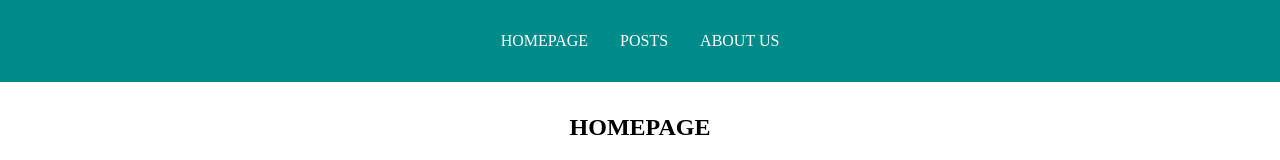
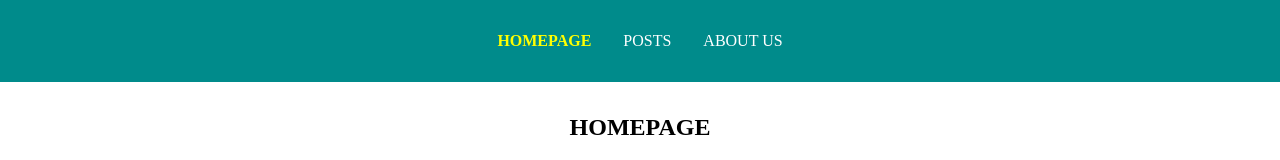
Before and after one commit to leonardo-guglielmini/react-router, a React (Vite) app: page / in a window 1280 px wide. Shown: the top 160 px of the page. Built offline with nearby package versions, Linux system fonts and the light colour scheme.

Commit message:
ADD navlink active style

```diff
--- a/src/index.css
+++ b/src/index.css
@@ -16,3 +16,8 @@ a{
   width: 80%;
   margin: 0 auto;
 }
+
+.active{
+  font-weight: bold;
+  color: yellow !important;
+}
```
